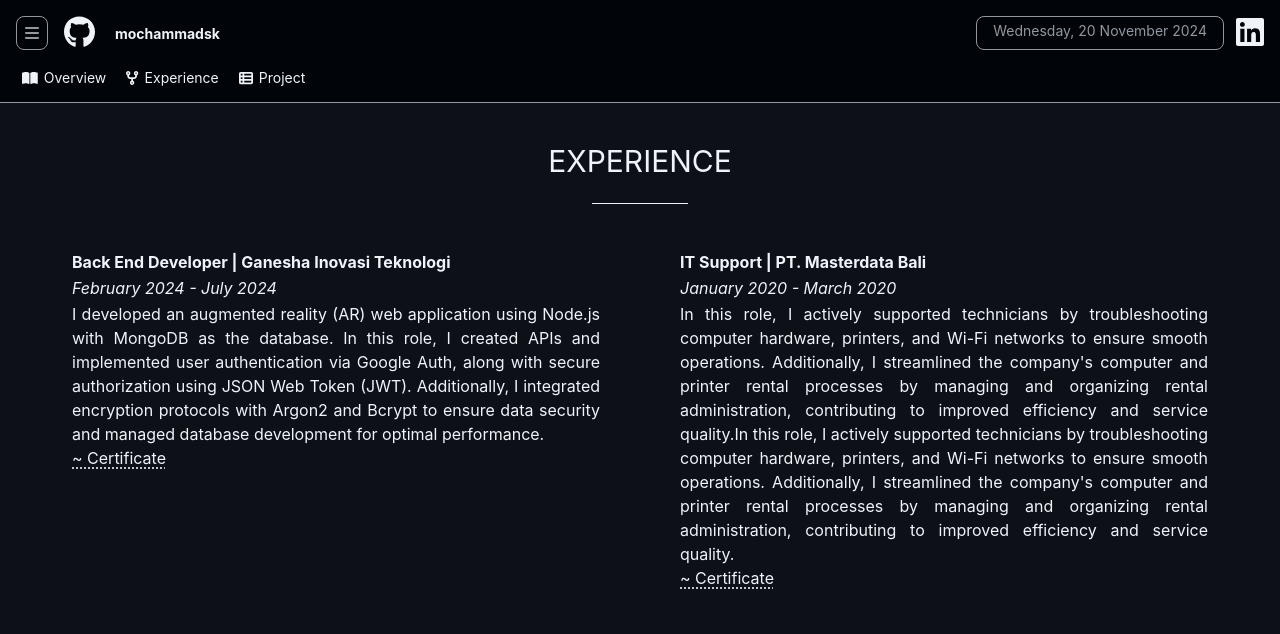
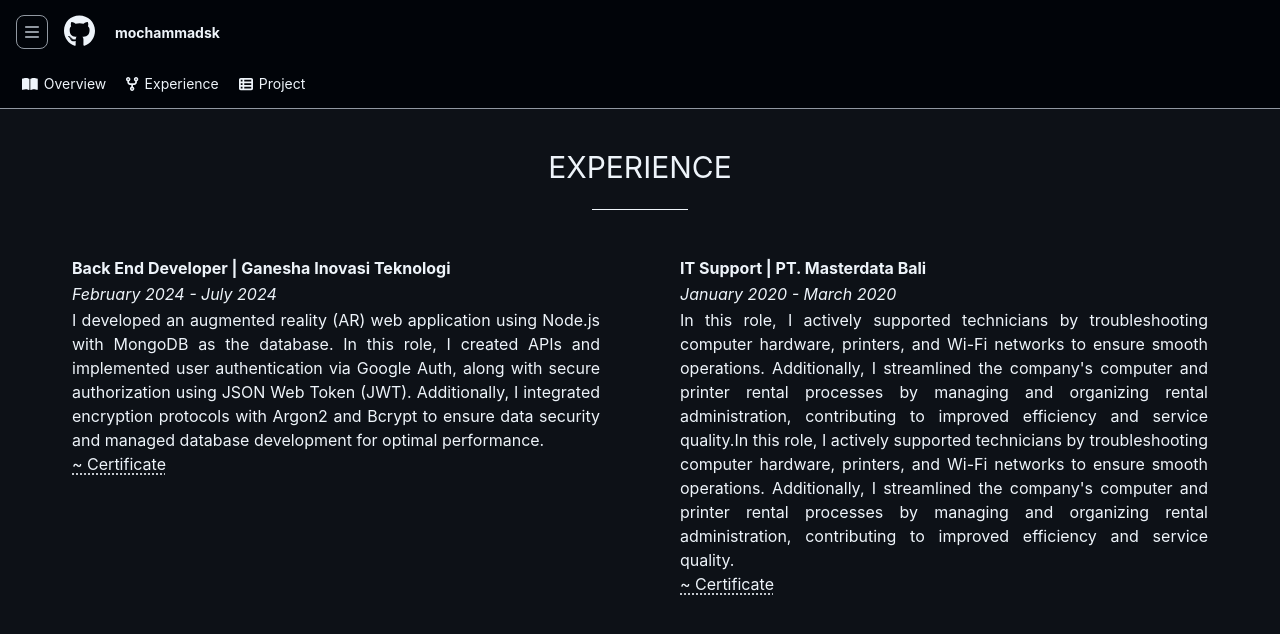
Before and after one commit to mochammadsk/productzilla-portofolio, a React (Vite) app: page /experience in a window 1280 px wide. Shown: the top 634 px of the page. Built offline with nearby package versions, Linux system fonts and the light colour scheme.

Commit message:
update responsive

```diff
--- a/src/components/Header.tsx
+++ b/src/components/Header.tsx
@@ -13,7 +13,7 @@ import {
 function Header() {
   return (
     <header className='bg-[#010409] border-b border-[#9198a1]'>
-      <div className='flex justify-between gap-3 px-4 pt-4 pb-2'>
+      <div className='flex justify-between gap-3 px-4 pt-4 pb-2 sm:pt-2 sm:h-16'>
         <div className='flex items-center'>
           <ListHeaderIcon
             icon={
@@ -29,14 +29,14 @@ function Header() {
               />
             </a>
           </div>
-          <div className='w-96'>
+          <div>
             <a className='hover:bg-[#15191f] cursor-pointer rounded-lg py-1 px-3'>
               <strong className='text-sm'>mochammadsk</strong>
             </a>
           </div>
         </div>
 
-        <div className='flex gap-3 justify-items-end'>
+        <div className='gap-3 justify-items-end sm:hidden'>
           <CurrentDate />
           <span>
             <a href='https://www.linkedin.com/in/mochammadsk/' target='_blank'>
```
